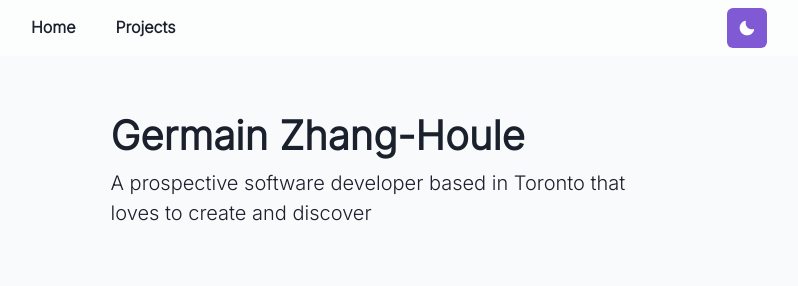
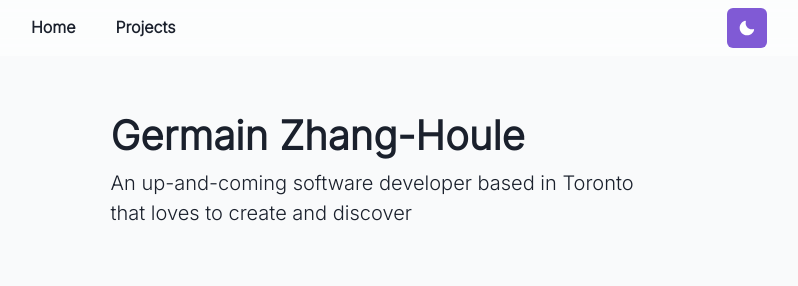
Before and after one commit to gzh2003/gzh-portfolio, a React (Create React App) app: page /#/ in a window 1280 px wide. Shown: the top 286 px of the page, without its empty margins (249-1047 px from the left). Built offline with nearby package versions, Linux system fonts and the light colour scheme.

Commit message:
Modified homepage subheading

```diff
--- a/src/Pages/Home.js
+++ b/src/Pages/Home.js
@@ -10,7 +10,7 @@ function Home(props) {
             Germain Zhang-Houle
           </Heading>
           <Text fontSize={20}>
-            A prospective software developer based in Toronto that loves to
+            An up-and-coming software developer based in Toronto that loves to
             create and discover
           </Text>
           <Heading as="h2" variant="page-sub-heading">
```
